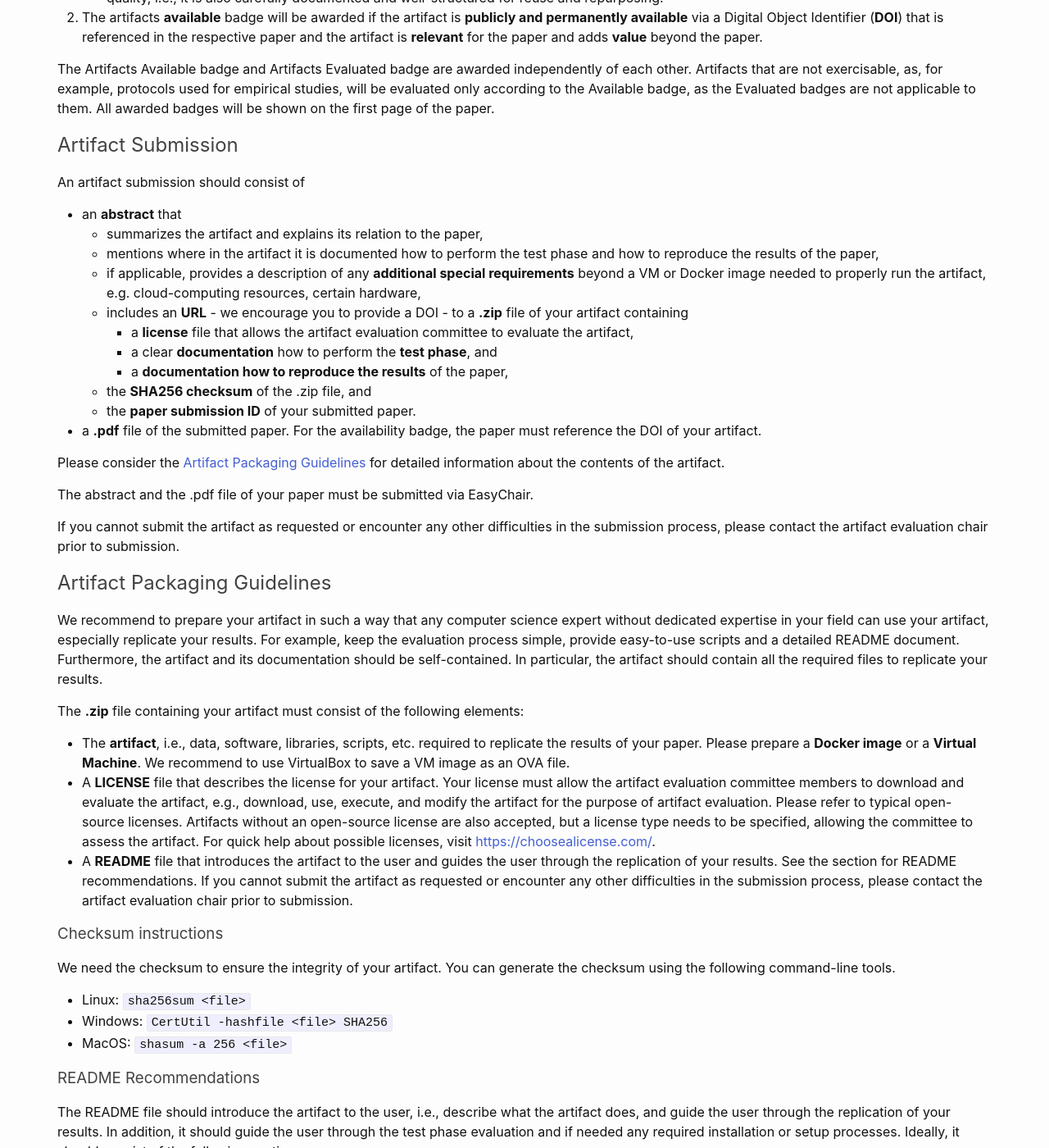
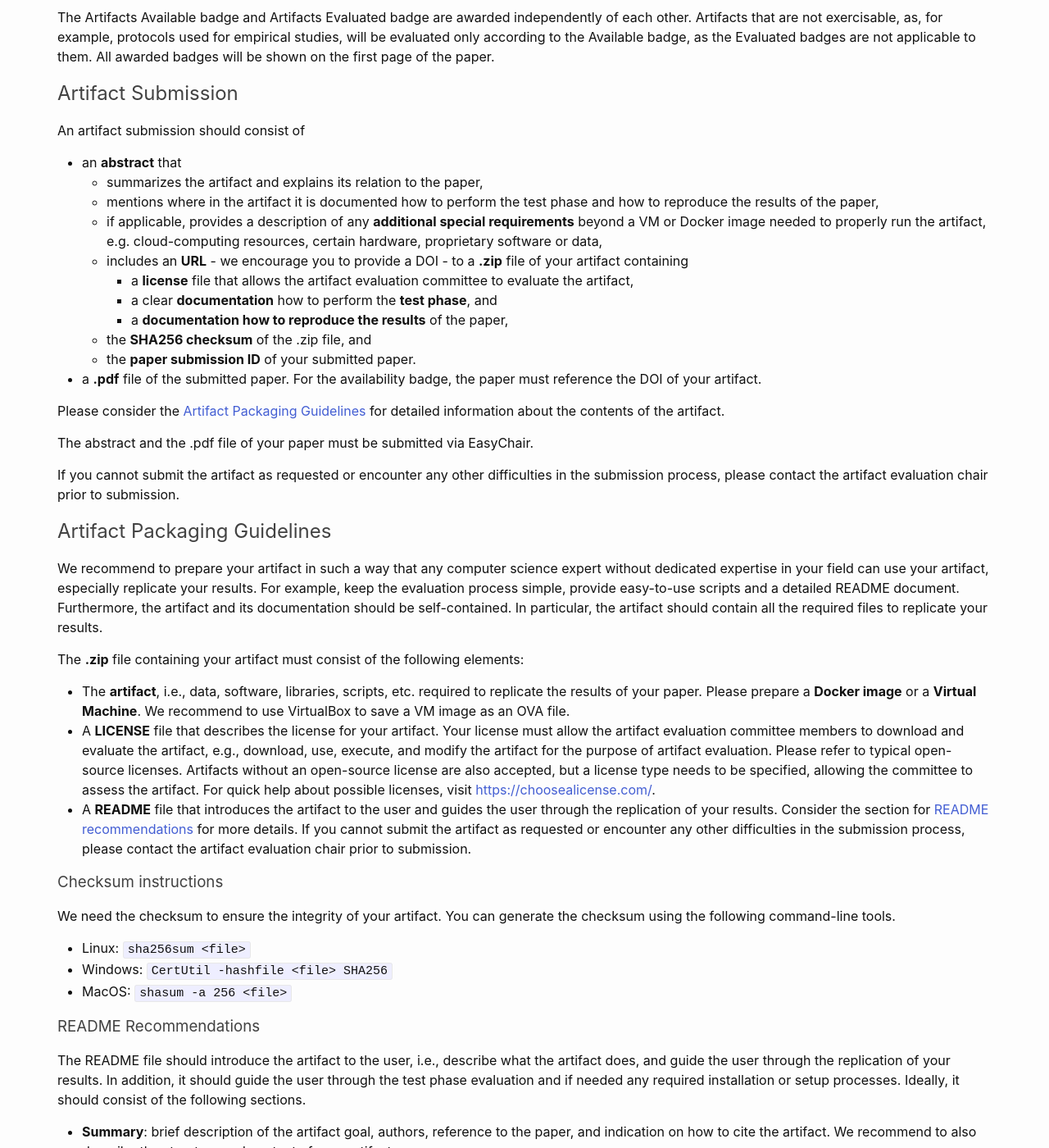
Before and after one commit to sefm-conference/2024, a Jekyll site: the page built from _pages/artifacts.md, in a window 1280 px wide and 1400 px high, scrolled down 1450 px. Shown: the whole window at 82% size. Built offline with Jekyll 4.4.1, drawn with Linux system fonts in a browser that asks for light colours; comment, search, counter and statistics services are not loaded; some of the changed text lies outside the part shown.

Commit message:
Update artifacts.md
minor updates

```diff
--- a/_pages/artifacts.md
+++ b/_pages/artifacts.md
@@ -40,7 +40,7 @@ An artifact submission should consist of
 -	an **abstract** that
     *	summarizes the artifact and explains its relation to the paper,
     *	mentions where in the artifact it is documented how to perform the test phase and how to reproduce the results of the paper,
-    * if applicable, provides a description of any **additional special requirements** beyond a VM or Docker image needed to properly run the artifact, e.g. cloud-computing resources, certain hardware,
+    * if applicable, provides a description of any **additional special requirements** beyond a VM or Docker image needed to properly run the artifact, e.g. cloud-computing resources, certain hardware, proprietary software or data,
     * includes an **URL** - we encourage you to provide a DOI - to a **.zip** file of your artifact containing
         +	a **license** file that allows the artifact evaluation committee to evaluate the artifact,
         + a clear **documentation** how to perform the **test phase**, and
@@ -61,7 +61,7 @@ We recommend to prepare your artifact in such a way that any computer science ex
 The **.zip** file containing your artifact must consist of the following elements:
 * The **artifact**, i.e., data, software, libraries, scripts, etc. required to replicate the results of your paper. Please prepare a **Docker image** or a **Virtual Machine**. We recommend to use VirtualBox to save a VM image as an OVA file.
 * A **LICENSE** file that describes the license for your artifact. Your license must allow the artifact evaluation committee members to download and evaluate the artifact, e.g., download, use, execute, and modify the artifact for the purpose of artifact evaluation. Please refer to typical open-source licenses. Artifacts without an open-source license are also accepted, but a license type needs to be specified, allowing the committee to assess the artifact. For quick help about possible licenses, visit [https://choosealicense.com/](https://choosealicense.com/).
-* A **README** file that introduces the artifact to the user and guides the user through the replication of your results. See the section for README recommendations.
+* A **README** file that introduces the artifact to the user and guides the user through the replication of your results. Consider the section for [README recommendations](#readme-recommendations) for more details.
 If you cannot submit the artifact as requested or encounter any other difficulties in the submission process, please contact the artifact evaluation chair prior to submission.
 
 ### Checksum instructions
```
Also changed, not shown: other parts of _pages/artifacts.md (+2 -2 lines).
